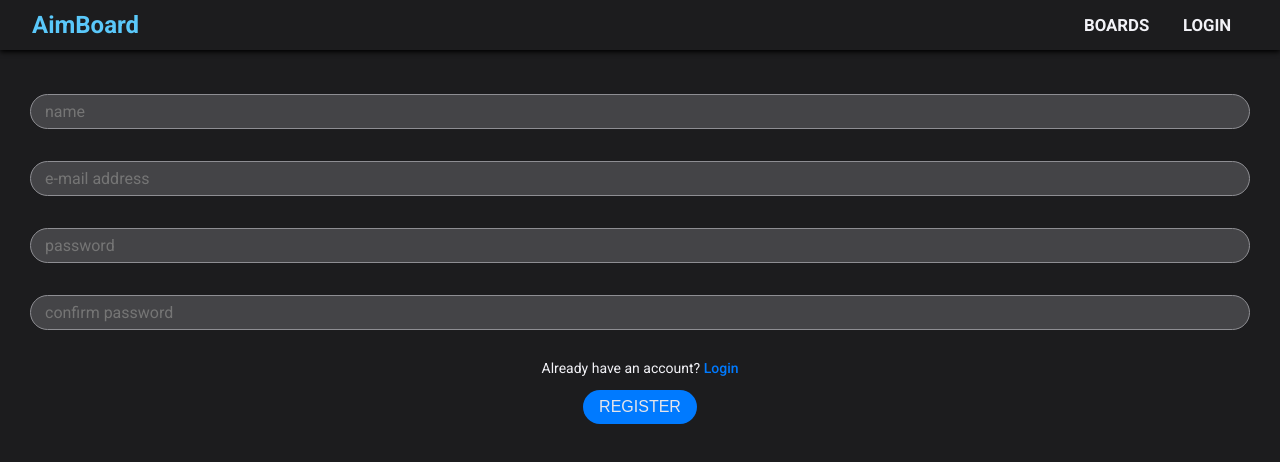
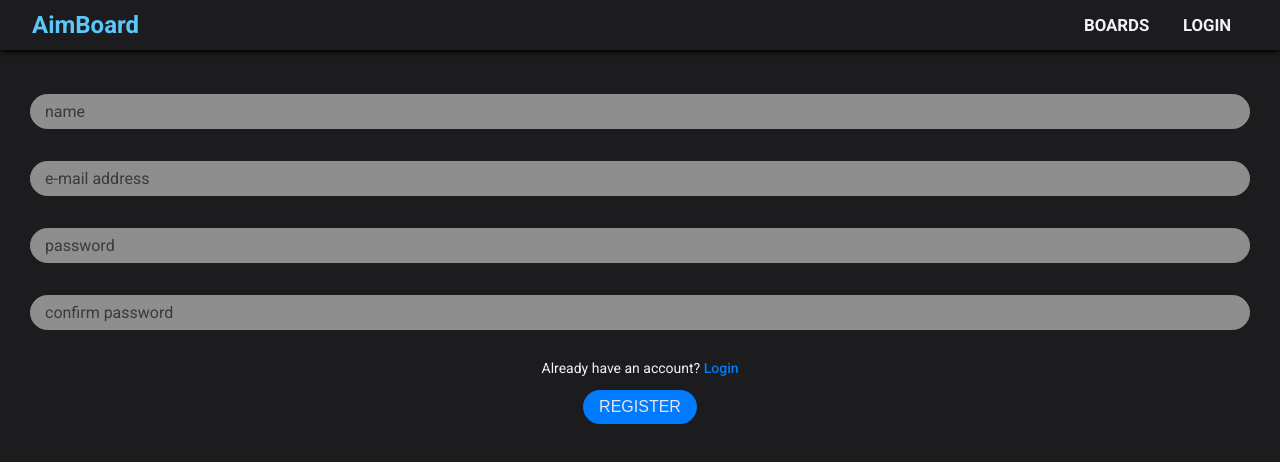
Before and after one commit to KayKostadinov/aimboard, a React (Create React App) app in the folder client/: page /register in a window 1280 px wide. Shown: the top 462 px of the page. Built offline with nearby package versions, Linux system fonts and the light colour scheme; no server answers.

Commit message:
Further form fixes

```diff
--- a/client/src/scss/_forms.scss
+++ b/client/src/scss/_forms.scss
@@ -44,9 +44,9 @@
     }
     input, textarea{
         @include roundedBorders();
-        background-color: rgba($color: $p-light, $alpha: 0.2);
+        background-color: $white;
         font: inherit;
-        color: $midway;
+        color: black;
         padding: .5rem 1rem;
         width: 100%;
         outline: none;
@@ -54,11 +54,11 @@
         border: 1px solid $gray;
         transition: all .3s ease-in-out;
         &:focus, &:active{
-            background-color: rgba($color: $white, $alpha: .8);
+            background-color: white;
             color: $darker;
         }
-        ::placeholder{
-            color: $darker;
+        &::placeholder{
+            color: $midway;
         }
     }
 }
--- a/client/src/scss/main.css
+++ b/client/src/scss/main.css
@@ -234,9 +234,9 @@ i, .fa, .fab, .fas {
   border: none;
   border-radius: 20px;
   overflow: hidden;
-  background-color: rgba(229, 229, 234, 0.2);
+  background-color: rgba(255, 255, 255, 0.5);
   font: inherit;
-  color: #3a3a3c;
+  color: black;
   padding: .5rem 1rem;
   width: 100%;
   outline: none;
@@ -247,24 +247,24 @@ i, .fa, .fab, .fas {
 }
 
 .form-group input:focus, .form-group input:active, .form-group textarea:focus, .form-group textarea:active {
-  background-color: rgba(255, 255, 255, 0.8);
+  background-color: white;
   color: #1c1c1e;
 }
 
-.form-group input ::-webkit-input-placeholder, .form-group textarea ::-webkit-input-placeholder {
-  color: #1c1c1e;
-}
-
-.form-group input :-ms-input-placeholder, .form-group textarea :-ms-input-placeholder {
-  color: #1c1c1e;
-}
-
-.form-group input ::-ms-input-placeholder, .form-group textarea ::-ms-input-placeholder {
-  color: #1c1c1e;
-}
-
-.form-group input ::placeholder, .form-group textarea ::placeholder {
-  color: #1c1c1e;
+.form-group input::-webkit-input-placeholder, .form-group textarea::-webkit-input-placeholder {
+  color: #3a3a3c;
+}
+
+.form-group input:-ms-input-placeholder, .form-group textarea:-ms-input-placeholder {
+  color: #3a3a3c;
+}
+
+.form-group input::-ms-input-placeholder, .form-group textarea::-ms-input-placeholder {
+  color: #3a3a3c;
+}
+
+.form-group input::placeholder, .form-group textarea::placeholder {
+  color: #3a3a3c;
 }
 
 .alert {
```
Also changed, not shown: 1 other file (tests, documents, lock files or other folders).
